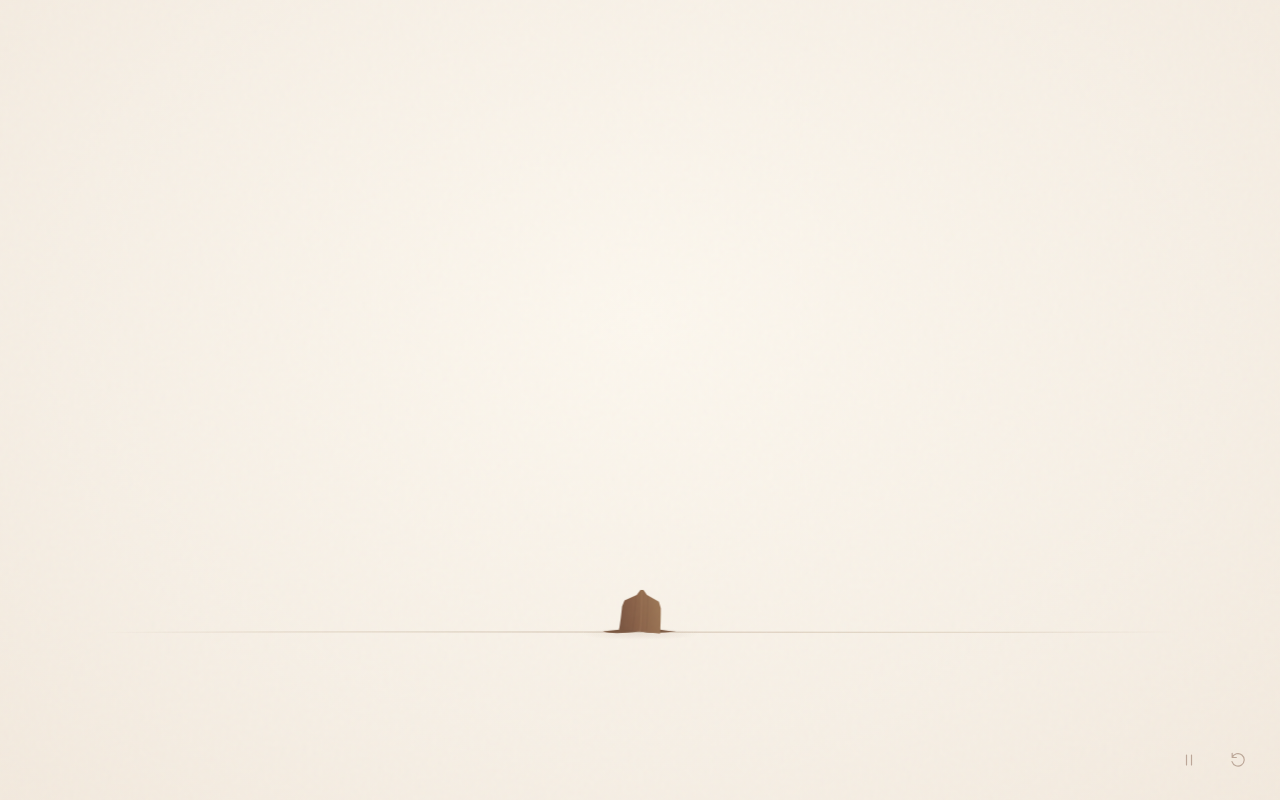
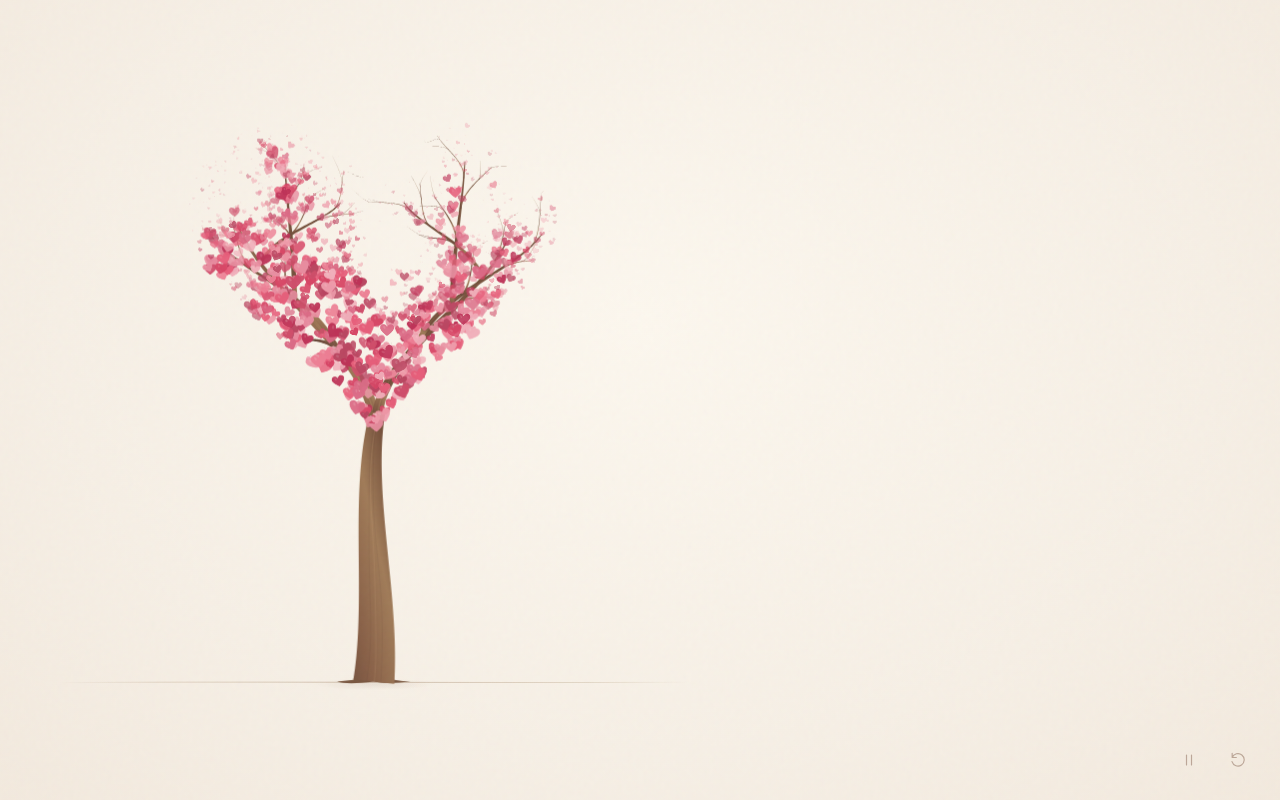
Before and after one commit to viDaLost/Stix, a website: page index.html in a window 1280 px wide. Both pictures are taken after a click on the button "Нажми". Drawn offline with Linux system fonts and the light colour scheme.

Commit message:
Make the heart tree grow rapidly on impact and shed leaves more often
Start growth exactly when the heart reaches the ground, accelerate connected branch growth, unfurl leaves faster and triple the continuous leaf-fall cadence. Keep soil absorption visible during the start of growth and align the opening composition with the faster animation.

```diff
--- a/assets/postcard-poem.js
+++ b/assets/postcard-poem.js
@@ -1,4 +1,4 @@
-import { clamp,ease } from './tree-model.js?v=2.2.0';
+import { clamp,ease } from './tree-model.js?v=2.3.0';
 export const VERSE_DURATION=25.4;
 export const VERSE_STARTS=Object.freeze([6.2,31.6,57]);
 export const LINE_INTERVAL=1.45,LINE_FADE=1.35;
--- a/assets/tree-app.js
+++ b/assets/tree-app.js
@@ -1,6 +1,6 @@
-import { createScene } from './tree-scene.js?v=2.2.0';
-import { MATURE_AT } from './tree-model.js?v=2.2.0';
-import { createPoemPlayer } from './postcard-poem.js?v=2.2.0';
+import { createScene } from './tree-scene.js?v=2.3.0';
+import { MATURE_AT } from './tree-model.js?v=2.3.0';
+import { createPoemPlayer } from './postcard-poem.js?v=2.3.0';
 
 const card=document.querySelector('#card'),canvas=document.querySelector('#garden'),seed=document.querySelector('#seed');
 const controls=document.querySelector('#controls'),pauseButton=document.querySelector('#pause'),replayButton=document.querySelector('#replay');
--- a/assets/tree-model.js
+++ b/assets/tree-model.js
@@ -19,9 +19,11 @@ export function createFall(distance=1,gravity=5.6,soilDepth=distance*.32){
   return{impact,duration,at};
 }
 export const FALL=createFall();
-export const GROW_AT=1.8;
-export const MATURE_AT=GROW_AT+14;
-export const COMPOSE_AT=3.2,COMPOSE_DURATION=5.4;
+export const GROW_AT=FALL.impact;
+export const GROWTH_RATE=4.6,LEAF_UNFURL_RATE=1.8;
+export const MATURE_AT=GROW_AT+3.8;
+export const COMPOSE_AT=GROW_AT+.18,COMPOSE_DURATION=2.4;
+export const LEAF_FALL_PERIOD=44,LEAF_FALL_COUNT=78;
 export const branchProgress=(b,time)=>ease((time-b.born)/b.duration);
 function inverseEase(value){let a=0,b=1;for(let i=0;i<28;i++){const m=(a+b)/2;if(ease(m)<value)a=m;else b=m;}return(a+b)/2;}
 export function pointOn(b,t){const u=1-t;return{x:u**3*b.a.x+3*u*u*t*b.b.x+3*u*t*t*b.c.x+t**3*b.d.x,y:u**3*b.a.y+3*u*u*t*b.b.y+3*u*t*t*b.c.y+t**3*b.d.y};}
@@ -102,6 +104,9 @@ export function createTree(seed=2811){
     const p=pointOn(b,t);
     if(within(p,.015))leaf(p.x,p.y,{branch:b,t},5.8+rng()*2.5);
   }
+  // The whole skeleton keeps its connected growth order at a much faster pace.
+  for(const b of branches){b.born/=GROWTH_RATE;b.duration/=GROWTH_RATE;}
+  for(const l of leaves){l.born/=GROWTH_RATE;l.duration/=LEAF_UNFURL_RATE;}
   leaves.sort((a,b)=>a.depth-b.depth);
   for(const b of branches)for(const p of[b.a,b.b,b.c,b.d])p.y*=stretch;
   for(const l of leaves)l.y*=stretch;
--- a/assets/tree-scene.js
+++ b/assets/tree-scene.js
@@ -1,6 +1,6 @@
-import { clamp,mix,ease,HEART_PATH,COLORS,FALL,GROW_AT,MATURE_AT,createFall,createTree,pointOn,branchProgress,layout,driftingLeaf,leafLandingTime } from './tree-model.js?v=2.2.0';
+import { clamp,mix,ease,HEART_PATH,COLORS,FALL,GROW_AT,MATURE_AT,LEAF_FALL_PERIOD,LEAF_FALL_COUNT,createFall,createTree,pointOn,branchProgress,layout,driftingLeaf,leafLandingTime } from './tree-model.js?v=2.3.0';
 
-const BUFFER={width:600,height:740,x:300,y:704},SPRITE=32,PERIOD=44,FALL_COUNT=26;
+const BUFFER={width:600,height:740,x:300,y:704},SPRITE=32,PERIOD=LEAF_FALL_PERIOD,FALL_COUNT=LEAF_FALL_COUNT;
 export function createScene(canvas){
   const ctx=canvas.getContext('2d',{alpha:true});
   if(!ctx)throw new Error('Canvas is unavailable');
@@ -85,7 +85,7 @@ export function createScene(canvas){
   function clearBuffer(c,buffer){c.setTransform(1,0,0,1,0,0);c.clearRect(0,0,buffer.width,buffer.height);c.setTransform(cacheRatio,0,0,cacheRatio,BUFFER.x*cacheRatio,BUFFER.y*cacheRatio);}
   function paintWood(growth){
     clearBuffer(wc,wood);
-    const root=ease(growth/.9);wc.save();wc.scale(root,root);wc.fillStyle='#79563f';
+    const root=ease(growth/.22);wc.save();wc.scale(root,root);wc.fillStyle='#79563f';
     wc.beginPath();wc.moveTo(-24,-2);wc.bezierCurveTo(-23,-17,23,-17,24,-2);wc.quadraticCurveTo(34,0,43,0);wc.quadraticCurveTo(14,3,0,0);wc.quadraticCurveTo(-31,4,-43,0);wc.closePath();wc.fill();wc.restore();
     let complete=true;
     for(const b of tree.branches){
@@ -139,16 +139,17 @@ export function createScene(canvas){
     const shade=ctx.createRadialGradient(0,0,0,0,0,70);shade.addColorStop(0,'#79543b19');shade.addColorStop(1,'#79543b00');ctx.globalAlpha=p;ctx.fillStyle=shade;ctx.beginPath();ctx.arc(0,0,70,0,Math.PI*2);ctx.fill();ctx.restore();
   }
   function fallingSeed(box,t){
-    const state=seedFall.at(t),y=height*.5+state.y;
+    const state=seedFall.at(t),distance=Math.max(12,height*.29-seedSize*.85);
+    const y=state.entered?box.ground-seedSize*.85+state.y-distance:height*.5+state.y;
     // The soil masks the heart at its original size: it really passes below the line.
     ctx.save();ctx.beginPath();ctx.rect(0,0,width,box.ground);ctx.clip();
-    ctx.translate(width*.5,y);ctx.rotate(Math.sin(t*2.4)*.04);ctx.scale(seedSize,seedSize);
+    ctx.translate(state.entered?box.x:width*.5,y);ctx.rotate(Math.sin(t*2.4)*.04);ctx.scale(seedSize,seedSize);
     const g=ctx.createLinearGradient(-1,-1,1,1);g.addColorStop(0,'#ed657b');g.addColorStop(.46,'#d83b5b');g.addColorStop(1,'#ae2345');ctx.fillStyle=g;ctx.fill(heart);ctx.restore();
   }
   function render(t,{still=false}={}){
     ctx.setTransform(ratio,0,0,ratio,0,0);ctx.clearRect(0,0,width,height);if(t<0)return;
     const box=layout(width,height,t),growth=t-GROW_AT;ground(box,t);
-    if(t<GROW_AT)fallingSeed(box,t);
+    if(t<seedFall.duration)fallingSeed(box,t);
     if(growth<0)return;
     if(!finishedWood)paintWood(growth);
     if(!finishedCrown)paintCrown(growth);
--- a/index.html
+++ b/index.html
@@ -7,7 +7,7 @@
   <meta name="description" content="Одно маленькое сердце, дерево любви и стихотворение «Тебя найду я в тишине иллюзий».">
   <title>Из одного сердца</title>
   <link rel="icon" href="./assets/heart.svg" type="image/svg+xml">
-  <link rel="stylesheet" href="./assets/tree.css?v=2.2.0">
+  <link rel="stylesheet" href="./assets/tree.css?v=2.3.0">
 </head>
 <body>
   <main id="card" class="card" tabindex="-1" aria-label="Из одного сердца — живая открытка">
@@ -58,6 +58,6 @@
     <p id="status" class="sr-only" role="status" aria-live="polite">Нажмите на сердце, чтобы вырастить дерево с розовыми и красными листьями-сердечками.</p>
     <noscript><p class="no-script">Чтобы сердце превратилось в дерево, включите JavaScript.</p></noscript>
   </main>
-  <script type="module" src="./assets/tree-app.js?v=2.2.0"></script>
+  <script type="module" src="./assets/tree-app.js?v=2.3.0"></script>
 </body>
 </html>
--- a/package.json
+++ b/package.json
@@ -1,6 +1,6 @@
 {
   "name": "stix-heart-tree",
-  "version": "2.2.0",
+  "version": "2.3.0",
   "private": true,
   "type": "module",
   "description": "An interactive postcard: one falling heart grows into a living tree of hearts.",
```
Also changed, not shown: tests/tree.test.mjs (+13 -3 lines), README.md.
